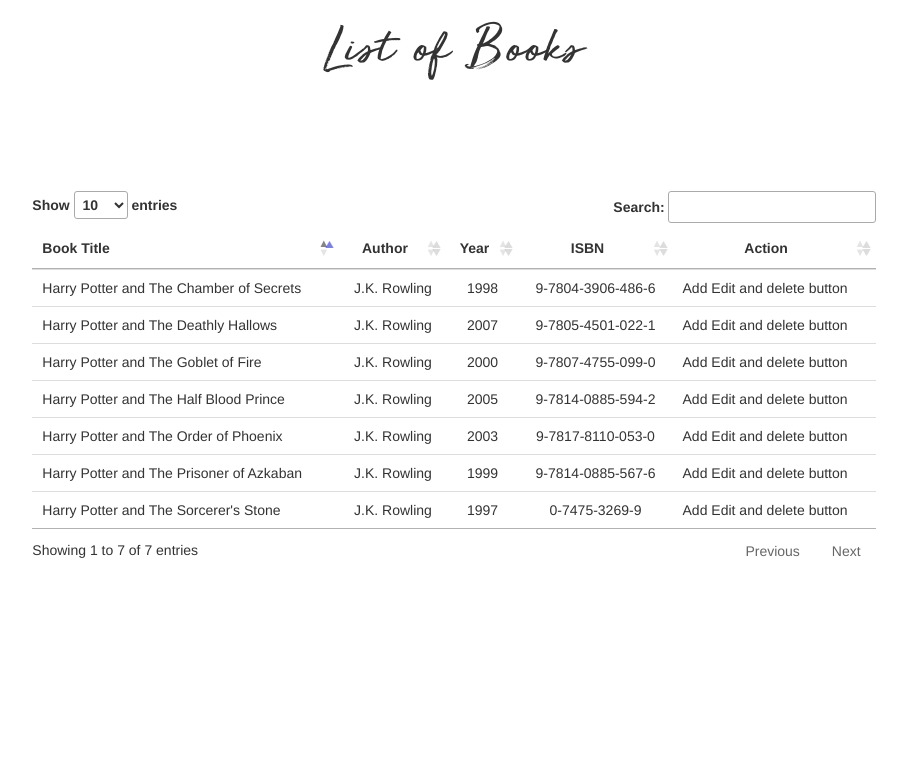
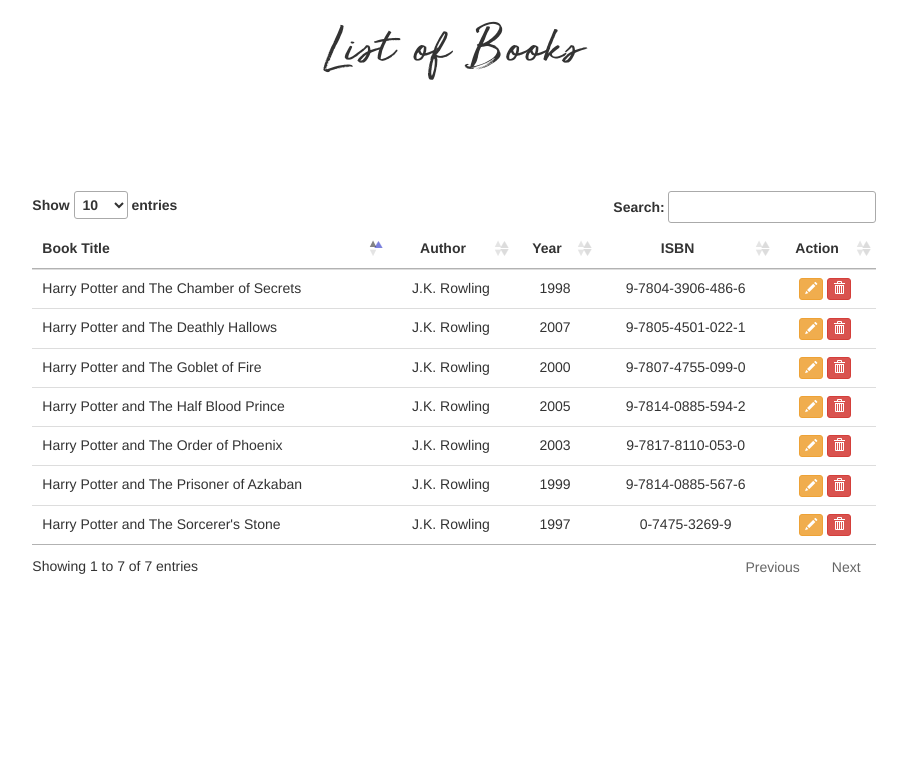
Before and after one commit to IT5015-GROUP5/TheLib, a PHP site: page /home.php in a window 1280 px wide. Shown: the part 899-1680 px from the top of the page, without its empty margins (186-1093 px from the left). Run offline with PHP 8.4, Linux system fonts and the light colour scheme; some libraries are stand-ins or nearby versions.

Commit message:
Added action buttons

```diff
--- a/home.php
+++ b/home.php
@@ -16,8 +16,6 @@
 	<script src="https://ajax.googleapis.com/ajax/libs/jquery/3.3.1/jquery.min.js"></script>
   	<script src="https://maxcdn.bootstrapcdn.com/bootstrap/3.3.7/js/bootstrap.min.js"></script>
   	<script src="https://code.jquery.com/jquery-3.2.1.js"></script>
-
-
 </head>
 <body>
 	<div class="wrapper">
@@ -55,49 +53,84 @@
 									<td><center>J.K. Rowling</center></td>
 									<td><center>1997</center></td>
 									<td><center>0-7475-3269-9</center></td>
-									<td>Add Edit and delete button</td>
+									<td>
+										<center>
+											<button class="btn btn-warning btn-xs"><span class="glyphicon glyphicon-pencil"></span></button>
+											<button class="btn btn-danger btn-xs"><span class="glyphicon glyphicon-trash"></span></button>
+										</center>
+									</td>
 								</tr>
 								<tr>
 									<td>Harry Potter and The Chamber of Secrets</td>
 									<td><center>J.K. Rowling</center></td>
 									<td><center>1998</center></td>
 									<td><center>9-7804-3906-486-6</center></td>
-									<td>Add Edit and delete button</td>
+									<td>
+										<center>
+											<button class="btn btn-warning btn-xs"><span class="glyphicon glyphicon-pencil"></span></button>
+											<button class="btn btn-danger btn-xs"><span class="glyphicon glyphicon-trash"></span></button>
+										</center>
+									</td>
 								</tr>
 								<tr>
 									<td>Harry Potter and The Prisoner of Azkaban</td>
 									<td><center>J.K. Rowling</center></td>
 									<td><center>1999</center></td>
 									<td><center>9-7814-0885-567-6</center></td>
-									<td>Add Edit and delete button</td>
+									<td>
+										<center>
+											<button class="btn btn-warning btn-xs"><span class="glyphicon glyphicon-pencil"></span></button>
+											<button class="btn btn-danger btn-xs"><span class="glyphicon glyphicon-trash"></span></button>
+										</center>
+									</td>
 								</tr>
 								<tr>
 									<td>Harry Potter and The Goblet of Fire</td>
 									<td><center>J.K. Rowling</center></td>
 									<td><center>2000</center></td>
 									<td><center>9-7807-4755-099-0</center></td>
-									<td>Add Edit and delete button</td>
+									<td>
+										<center>
+											<button class="btn btn-warning btn-xs"><span class="glyphicon glyphicon-pencil"></span></button>
+											<button class="btn btn-danger btn-xs"><span class="glyphicon glyphicon-trash"></span></button>
+										</center>
+									</td>
 								</tr>
 								<tr>
 									<td>Harry Potter and The Order of Phoenix</td>
 									<td><center>J.K. Rowling</center></td>
 									<td><center>2003</center></td>
 									<td><center>9-7817-8110-053-0</center></td>
-									<td>Add Edit and delete button</td>
+									<td>
+										<center>
+											<button class="btn btn-warning btn-xs"><span class="glyphicon glyphicon-pencil"></span></button>
+											<button class="btn btn-danger btn-xs"><span class="glyphicon glyphicon-trash"></span></button>
+										</center>
+									</td>
 								</tr>
 								<tr>
 									<td>Harry Potter and The Half Blood Prince</td>
 									<td><center>J.K. Rowling</center></td>
 									<td><center>2005</center></td>
 									<td><center>9-7814-0885-594-2</center></td>
-									<td>Add Edit and delete button</td>
+									<td>
+										<center>
+											<button class="btn btn-warning btn-xs"><span class="glyphicon glyphicon-pencil"></span></button>
+											<button class="btn btn-danger btn-xs"><span class="glyphicon glyphicon-trash"></span></button>
+										</center>
+									</td>
 								</tr>
 								<tr>
 									<td>Harry Potter and The Deathly Hallows</td>
 									<td><center>J.K. Rowling</center></td>
 									<td><center>2007</center></td>
 									<td><center>9-7805-4501-022-1</center></td>
-									<td>Add Edit and delete button</td>
+									<td>
+										<center>
+											<button class="btn btn-warning btn-xs"><span class="glyphicon glyphicon-pencil"></span></button>
+											<button class="btn btn-danger btn-xs"><span class="glyphicon glyphicon-trash"></span></button>
+										</center>
+									</td>
 								</tr>
 							</tbody>
 						</table>
```
